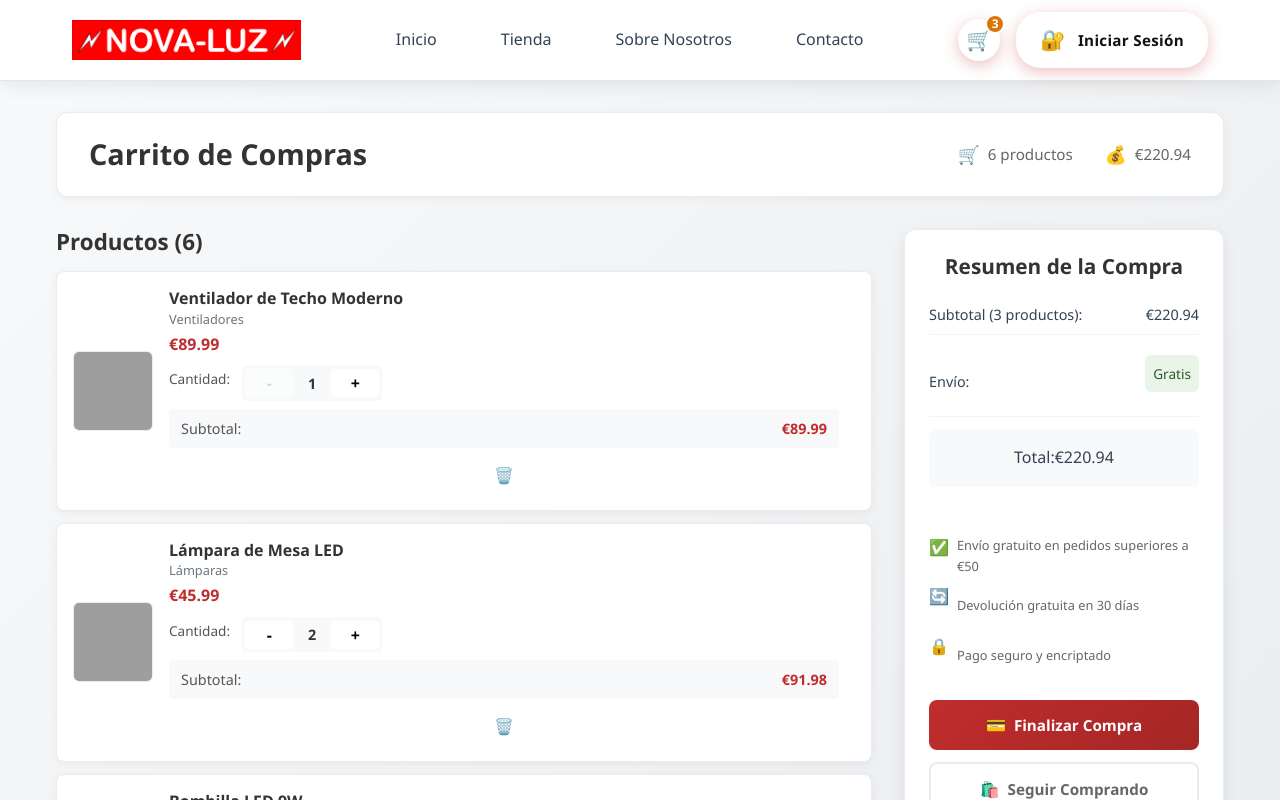
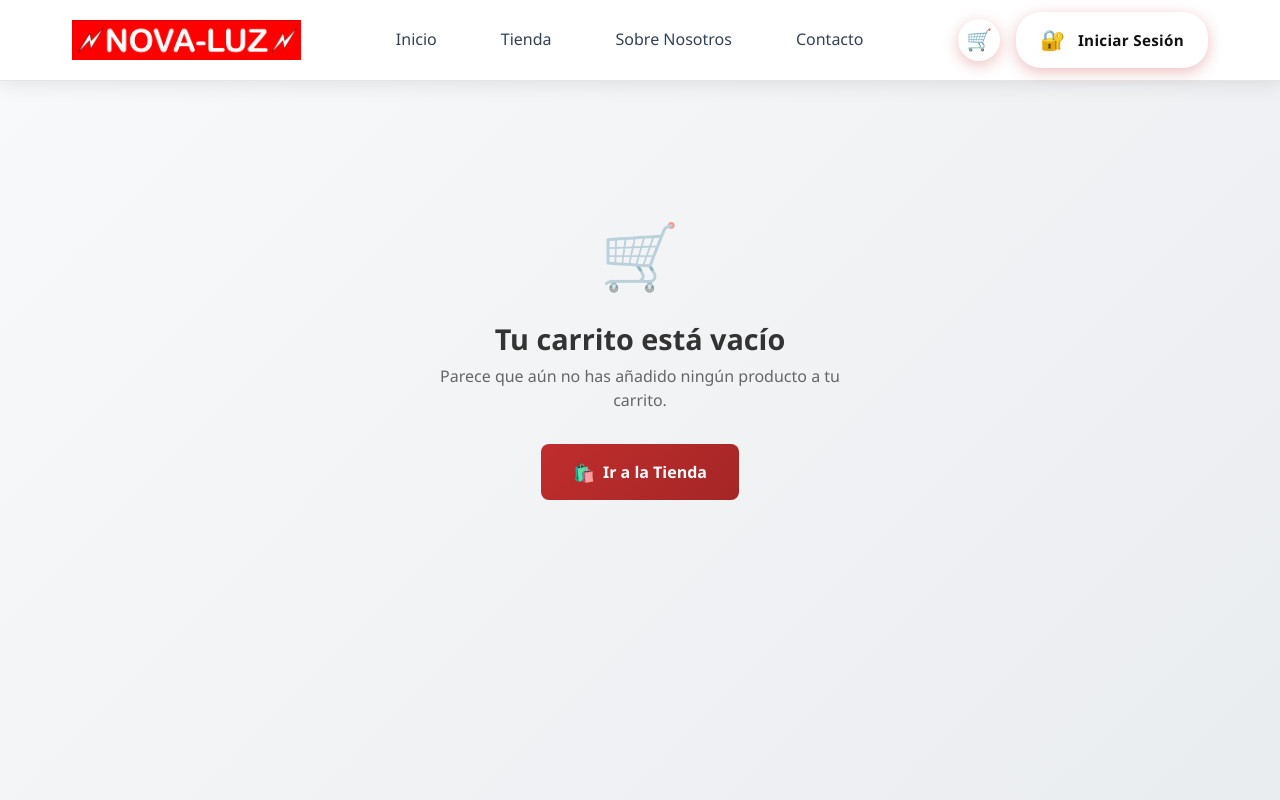
Before and after one commit to RafaelPorcel/tienda-novaluz, a React (Vite) app in the folder frontend-novaluz/: page /carrito in a window 1280 px wide. Shown: the top 800 px of the page. Built offline with nearby package versions, Linux system fonts and the light colour scheme; grey boxes are pictures that could not be loaded.

Commit message:
feat: añadir funcionalidad de añadir productos de manera real al carrito y mostrarlos en el icono

```diff
--- a/frontend-novaluz/src/components/layout/Nav.jsx
+++ b/frontend-novaluz/src/components/layout/Nav.jsx
@@ -1,9 +1,12 @@
 import React, { useState } from 'react';
 import { NavLink } from 'react-router-dom';
+import { useCarrito } from '../../context/CarritoContext';
 
 function Nav() {
   const [isMenuOpen, setIsMenuOpen] = useState(false);
-  const [cartItems] = useState(3); // Simulación de items en carrito
+  const { carritoItems } = useCarrito();
+  const cartItems = carritoItems.reduce((total, item) => total + item.cantidad, 0);
+
 
   const toggleMenu = () => {
     setIsMenuOpen(!isMenuOpen);
--- a/frontend-novaluz/src/components/pages/tienda/ProductoCard.jsx
+++ b/frontend-novaluz/src/components/pages/tienda/ProductoCard.jsx
@@ -1,7 +1,9 @@
 import React from 'react';
+import { useCarrito } from '../../../context/CarritoContext';
 
 function ProductoCard({ producto, onVerDetalles }) {
   const { id, nombre, precio, imagen, categoria, stock, destacado } = producto;
+  const { añadirAlCarrito } = useCarrito();
 
   const getStockBadge = () => {
     if (stock === 0) return <span className="badge badge-sin-stock">Sin Stock</span>;
@@ -36,6 +38,7 @@ function ProductoCard({ producto, onVerDetalles }) {
           <button
             className="btn-añadir-carrito"
             disabled={stock === 0}
+            onClick={() => añadirAlCarrito(producto)} //Añadimos el producto al carrito
           >
             <span className="carrito-icon">🛒</span>
             Añadir
--- /dev/null
+++ b/frontend-novaluz/src/context/CarritoContext.jsx
@@ -0,0 +1,51 @@
+import React, { createContext, useContext, useState } from 'react';
+
+const CarritoContext = createContext();
+
+export const useCarrito = () => useContext(CarritoContext);
+
+export const CarritoProvider = ({ children }) => {
+  const [carritoItems, setCarritoItems] = useState([]);
+
+  const añadirAlCarrito = (producto) => {
+    setCarritoItems((prev) => {
+      const existe = prev.find((item) => item.id === producto.id);
+      if (existe) {
+        return prev.map((item) =>
+          item.id === producto.id
+            ? { ...item, cantidad: item.cantidad + 1 }
+            : item
+        );
+      }
+      return [...prev, { ...producto, cantidad: 1 }];
+    });
+  };
+
+  const actualizarCantidad = (id, nuevaCantidad) => {
+    setCarritoItems((prev) =>
+      prev.map((item) =>
+        item.id === id ? { ...item, cantidad: nuevaCantidad } : item
+      )
+    );
+  };
+
+  const eliminarDelCarrito = (id) => {
+    setCarritoItems((prev) => prev.filter((item) => item.id !== id));
+  };
+
+  const vaciarCarrito = () => setCarritoItems([]);
+
+  return (
+    <CarritoContext.Provider
+      value={{
+        carritoItems,
+        añadirAlCarrito,
+        actualizarCantidad,
+        eliminarDelCarrito,
+        vaciarCarrito
+      }}
+    >
+      {children}
+    </CarritoContext.Provider>
+  );
+};
--- a/frontend-novaluz/src/main.jsx
+++ b/frontend-novaluz/src/main.jsx
@@ -3,8 +3,13 @@ import ReactDOM from 'react-dom/client';
 import App from './App';
 import './styles/globals.css';
 
+import { CarritoProvider } from './context/CarritoContext'; //Importamos el contexto
+
+
 ReactDOM.createRoot(document.getElementById('root')).render(
   <React.StrictMode>
-    <App />
+    <CarritoProvider> {/* Envolvemos toda la app */}
+      <App />
+    </CarritoProvider>
   </React.StrictMode>
 );
--- a/frontend-novaluz/src/pages/Carrito.jsx
+++ b/frontend-novaluz/src/pages/Carrito.jsx
@@ -1,56 +1,17 @@
-import React, { useState } from 'react';
+import React from 'react';
 import { useNavigate } from 'react-router-dom';
+import { useCarrito } from '../context/CarritoContext';
 import CarritoItem from '../components/pages/carrito/CarritoItem';
 import CarritoResumen from '../components/pages/carrito/CarritoResumen';
 
 function Carrito() {
   const navigate = useNavigate();
-
-  // Datos de ejemplo del carrito
-  const [carritoItems, setCarritoItems] = useState([
-    {
-      id: 1,
-      nombre: 'Ventilador de Techo Moderno',
-      precio: 89.99,
-      imagen: '/placeholder.jpg',
-      cantidad: 1,
-      categoria: 'Ventiladores'
-    },
-    {
-      id: 2,
-      nombre: 'Lámpara de Mesa LED',
-      precio: 45.99,
-      imagen: '/placeholder.jpg',
-      cantidad: 2,
-      categoria: 'Lámparas'
-    },
-    {
-      id: 3,
-      nombre: 'Bombilla LED 9W',
-      precio: 12.99,
-      imagen: '/placeholder.jpg',
-      cantidad: 3,
-      categoria: 'Bombillas'
-    }
-  ]);
+  const { carritoItems, actualizarCantidad, eliminarDelCarrito } = useCarrito();
 
   const totalItems = carritoItems.reduce((total, item) => total + item.cantidad, 0);
   const totalPrecio = carritoItems.reduce((total, item) => total + (item.precio * item.cantidad), 0);
 
-  const handleUpdateQuantity = (id, newQuantity) => {
-    setCarritoItems(prev =>
-      prev.map(item =>
-        item.id === id ? { ...item, cantidad: newQuantity } : item
-      )
-    );
-  };
-
-  const handleRemoveItem = (id) => {
-    setCarritoItems(prev => prev.filter(item => item.id !== id));
-  };
-
   const handleCheckout = () => {
-    // Aquí iría la lógica para finalizar la compra
     console.log('Finalizando compra...');
     alert('Redirigiendo al checkout...');
   };
@@ -67,10 +28,7 @@ function Carrito() {
             <div className="carrito-vacio-icon">🛒</div>
             <h2>Tu carrito está vacío</h2>
             <p>Parece que aún no has añadido ningún producto a tu carrito.</p>
-            <button
-              className="btn-ir-tienda"
-              onClick={handleContinueShopping}
-            >
+            <button className="btn-ir-tienda" onClick={handleContinueShopping}>
               <span className="btn-icon">🛍️</span>
               Ir a la Tienda
             </button>
@@ -106,8 +64,8 @@ function Carrito() {
                   <CarritoItem
                     key={item.id}
                     item={item}
-                    onUpdateQuantity={handleUpdateQuantity}
-                    onRemoveItem={handleRemoveItem}
+                    onUpdateQuantity={actualizarCantidad}
+                    onRemoveItem={eliminarDelCarrito}
                   />
                 ))}
               </div>
```
